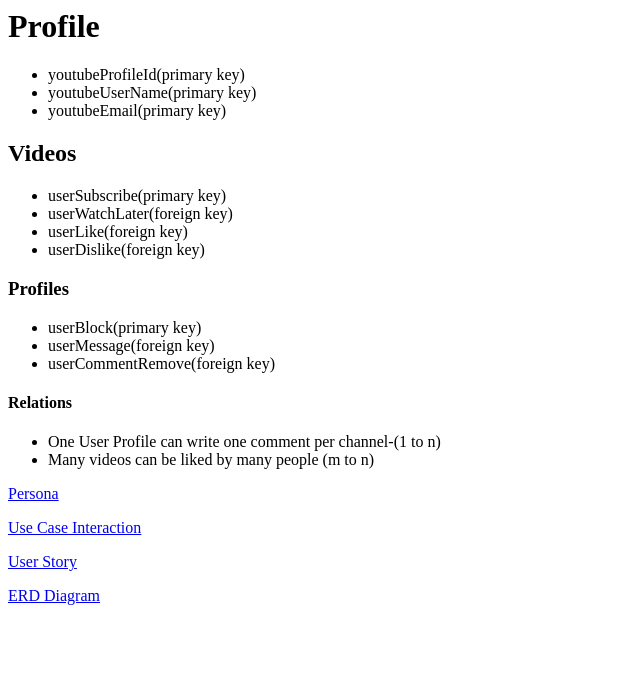
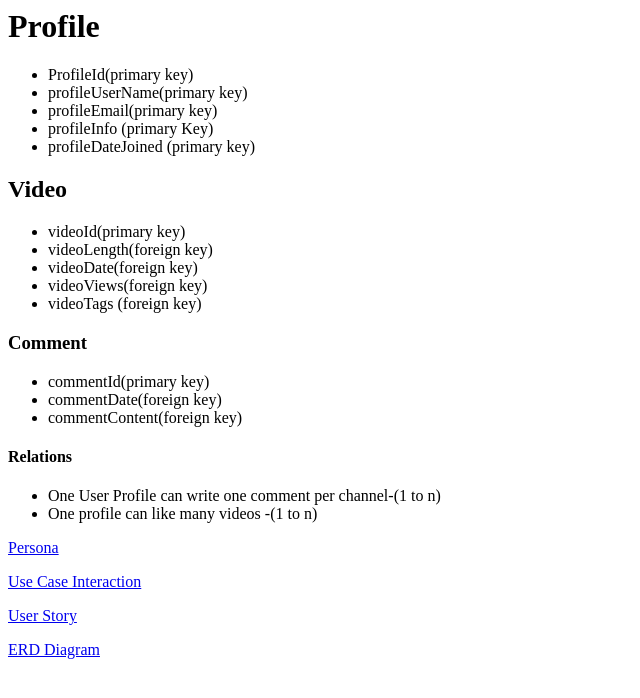
Before and after one commit to RyanTorske/data-design, a PHP site: page /entity-relationship-diagram.php in a window 1280 px wide. Shown: the top 698 px of the page, without its empty margins (0-640 px from the left). Run offline with PHP 8.4, Linux system fonts and the light colour scheme.

Commit message:
Added ERD conceptual model

```diff
--- a/epic/entity-relationship-diagram.php
+++ b/epic/entity-relationship-diagram.php
@@ -1,30 +1,33 @@
 <Title>Entities & Attributes</Title>
 <h1><strong>Profile</strong></h1>
 <ul>
-	<li>youtubeProfileId(primary key)</li>
-	<li>youtubeUserName(primary key)</li>
-	<li>youtubeEmail(primary key)</li>
+	<li>ProfileId(primary key)</li>
+	<li>profileUserName(primary key)</li>
+	<li>profileEmail(primary key)</li>
+	<li>profileInfo (primary Key)</li>
+	<li>profileDateJoined (primary key)</li>
 </ul>
 
-<h2><strong>Videos</strong></h2>
+<h2><strong>Video</strong></h2>
 <ul>
-	<li>userSubscribe(primary key)</li>
-	<li>userWatchLater(foreign key)</li>
-	<li>userLike(foreign key)</li>
-	<li>userDislike(foreign key)</li>
+	<li>videoId(primary key)</li>
+	<li>videoLength(foreign key)</li>
+	<li>videoDate(foreign key)</li>
+	<li>videoViews(foreign key)</li>
+	<li>videoTags (foreign key)</li>
 </ul>
 
-<h3><strong>Profiles</strong></h3>
+<h3><strong>Comment</strong></h3>
 <ul>
-	<li>userBlock(primary key)</li>
-	<li>userMessage(foreign key)</li>
-	<li>userCommentRemove(foreign key)</li>
+	<li>commentId(primary key)</li>
+	<li>commentDate(foreign key)</li>
+	<li>commentContent(foreign key)</li>
 </ul>
 
 <h4>Relations</h4>
 <ul>
 	<li>One User Profile can write one comment per channel-(1 to n)</li>
-	<li>Many videos can be liked by many people (m to n)</li>
+	<li>One profile can like many videos -(1 to n)</li>
 </ul>
 
 
```
